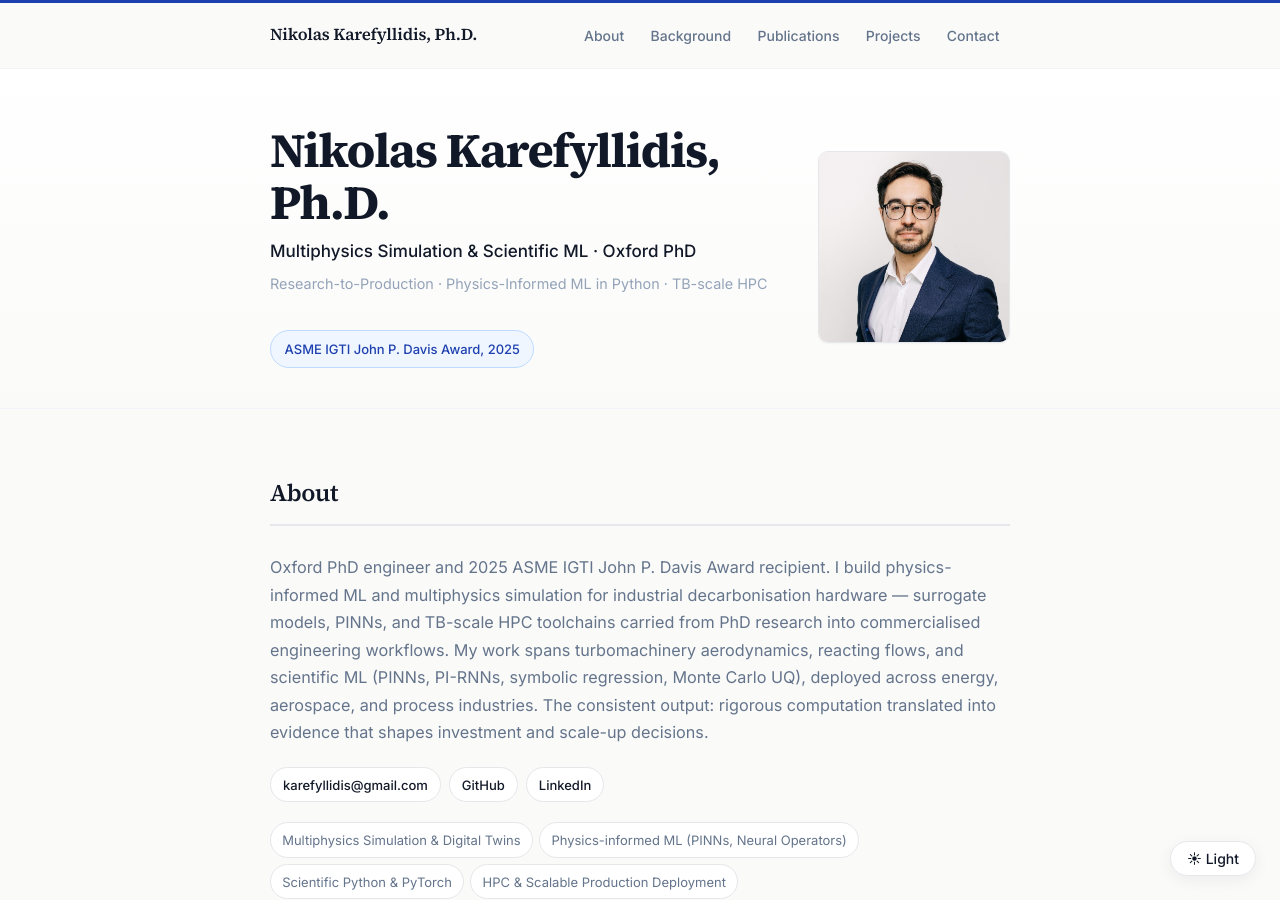
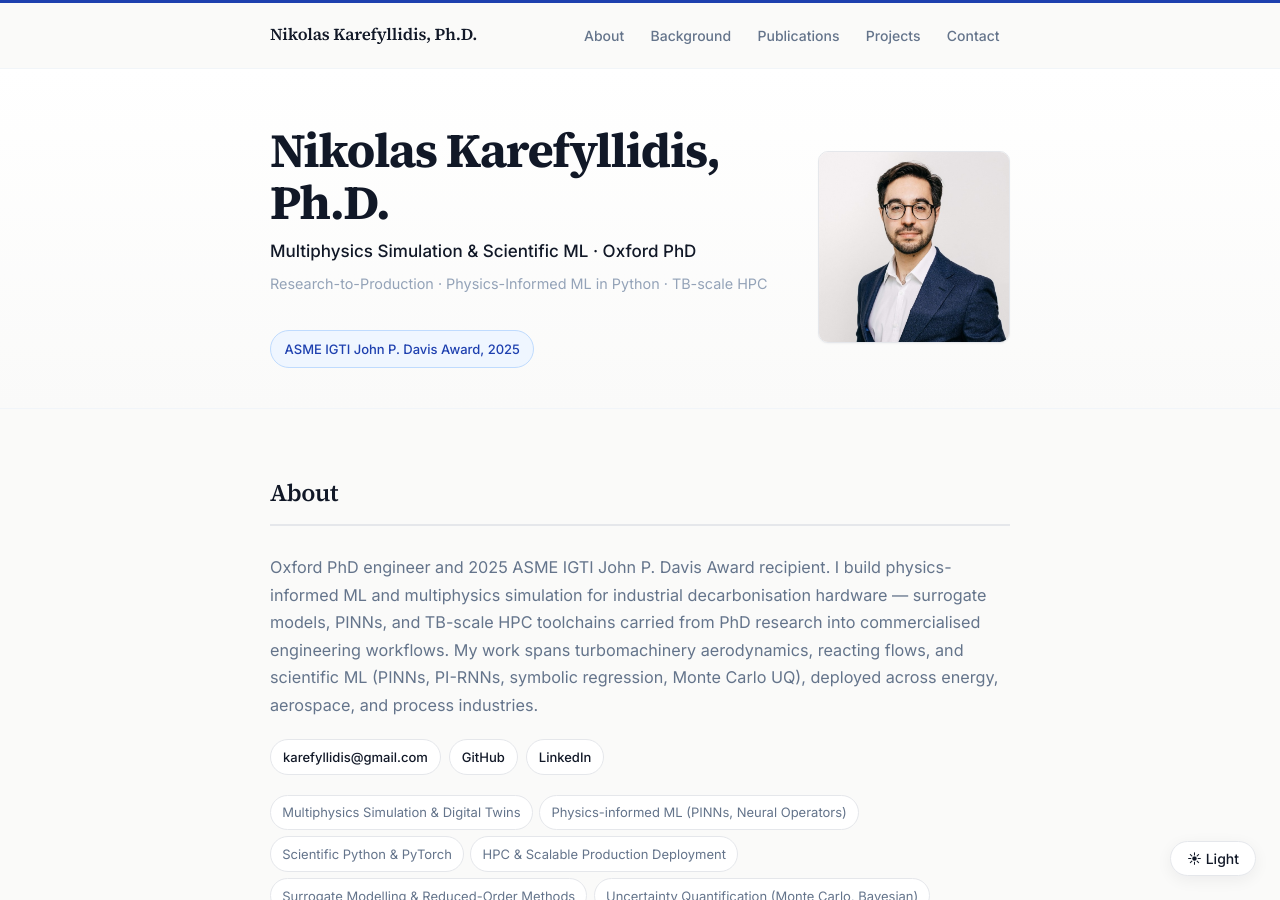
Before and after one commit to karefyllidis/karefyllidis.github.io, a Jekyll site: the page built from index.html, in a window 1280 px wide and 900 px high. Built offline with Jekyll 4.4.1, drawn with Linux system fonts in a browser that asks for light colours.

Commit message:
content: cut cheesy closing sentence from bio

```diff
--- a/_config.yml
+++ b/_config.yml
@@ -10,7 +10,7 @@ author:
   location: "Oxford, UK"
   email: karefyllidis@gmail.com
   image: "/assets/images/headshot.jpg"
-  bio: "Oxford PhD engineer and 2025 ASME IGTI John P. Davis Award recipient. I build physics-informed ML and multiphysics simulation for industrial decarbonisation hardware — surrogate models, PINNs, and TB-scale HPC toolchains carried from PhD research into commercialised engineering workflows. My work spans turbomachinery aerodynamics, reacting flows, and scientific ML (PINNs, PI-RNNs, symbolic regression, Monte Carlo UQ), deployed across energy, aerospace, and process industries. The consistent output: rigorous computation translated into evidence that shapes investment and scale-up decisions."
+  bio: "Oxford PhD engineer and 2025 ASME IGTI John P. Davis Award recipient. I build physics-informed ML and multiphysics simulation for industrial decarbonisation hardware — surrogate models, PINNs, and TB-scale HPC toolchains carried from PhD research into commercialised engineering workflows. My work spans turbomachinery aerodynamics, reacting flows, and scientific ML (PINNs, PI-RNNs, symbolic regression, Monte Carlo UQ), deployed across energy, aerospace, and process industries."
   featured_award:
     title: "ASME IGTI John P. Davis Award, 2025"
     url: "https://www.asme.org/about-asme/honors-awards/unit-awards/john-p-davis-gas-turbine-applications-paper-award"
```
